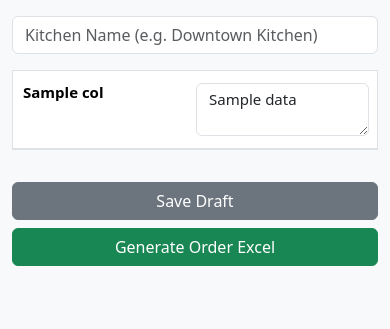
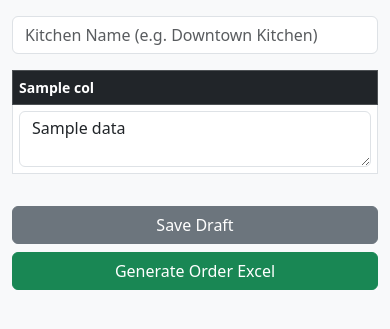
Before and after one commit to krishnakoushik-parimi/Kitchen-order-app, a Flask app: template templates/table.html in a window 390 px wide. Shown: the top 329 px of the page. Run offline with Flask 3, Linux system fonts and the light colour scheme; the template is opened without the code that fills it: most values are stand-ins (such as "Sample title", 1, 10 or a date in 2020); lists and menus that the app fills with data are empty.

Commit message:
fixed mobile readability bug

```diff
--- a/templates/table.html
+++ b/templates/table.html
@@ -4,106 +4,71 @@
     <title>Edit Quantities</title>
     <meta name="viewport" content="width=device-width, initial-scale=1">
 
-    <link
-      href="https://cdn.jsdelivr.net/npm/bootstrap@5.3.2/dist/css/bootstrap.min.css"
-      rel="stylesheet">
-      <style>
-        /* Make number inputs mobile-friendly */
-        .quantity-input {
-            min-height: 48px;        /* Finger friendly */
-            font-size: 16px;         /* Prevent zoom on iOS */
-            padding: 8px;
+    <link href="https://cdn.jsdelivr.net/npm/bootstrap@5.3.2/dist/css/bootstrap.min.css" rel="stylesheet">
+
+    <style>
+        /* =========================
+           TABLE BEHAVIOR (CRITICAL)
+        ========================== */
+        .wrap-table {
+            table-layout: fixed;      /* 🔥 force columns to shrink */
+            width: 100%;
         }
 
-        /* Force spinner buttons to show */
+        .wrap-table th,
+        .wrap-table td {
+            white-space: normal;
+            word-break: break-word;
+            vertical-align: middle;
+            padding: 8px;
+            font-size: 15px;
+        }
+
+        /* =========================
+           INPUTS & TEXTAREAS
+        ========================== */
+        .wrap-table input,
+        .wrap-table textarea {
+            width: 100%;
+            box-sizing: border-box;
+            font-size: 16px; /* prevents iOS zoom */
+        }
+
+        .quantity-input {
+            min-height: 44px;
+            padding: 6px;
+        }
+
+        .wrap-text {
+            resize: vertical;
+            min-height: 44px;
+            line-height: 1.3;
+            white-space: pre-wrap;
+        }
+
+        /* =========================
+           NUMBER SPINNER (MOBILE)
+        ========================== */
         input[type=number]::-webkit-inner-spin-button,
         input[type=number]::-webkit-outer-spin-button {
             opacity: 1;
-            height: auto;
-        }
-        /* Allow wrapping everywhere */
-        .wrap-table td,
-        .wrap-table th {
-            white-space: normal;     /* 🔥 KEY LINE */
-            word-break: break-word;
-            vertical-align: middle;
-            padding: 10px;
-            font-size: 15px;
         }
 
-        /* Text inputs expand nicely */
-        .wrap-table input[type=text] {
-            min-height: 44px;
-            font-size: 15px;
-        }
+        /* =========================
+           MOBILE TUNING
+        ========================== */
+        @media (max-width: 768px) {
+            .wrap-table th,
+            .wrap-table td {
+                font-size: 14px;
+                padding: 6px;
+            }
 
-        /* Number inputs remain tap-friendly */
-        .quantity-input {
-            min-height: 48px;
-            font-size: 16px;
-            padding: 8px;
-        }
-
-        /* Prevent iOS zoom */
-        input {
-            font-size: 16px;
-        }
-
-        /* Clean mobile spacing */
-        @media (max-width: 768px) {
-            .wrap-table td {
-                padding: 12px 8px;
+            .wrap-text {
+                min-height: 52px;
             }
         }
-        .wrap-text {
-            resize: vertical;
-            min-height: 44px;
-            font-size: 15px;
-            line-height: 1.3;
-            white-space: pre-wrap;     /* 🔥 wrap text */
-            word-break: break-word;
-        }
-
-        /* Mobile friendly */
-        @media (max-width: 768px) {
-            .wrap-text {
-                min-height: 60px;
-            }
-        }
-        /* Mobile stacking for table */
-        @media (max-width: 768px) {
-            .wrap-table thead {
-                display: none; /* hide header */
-            }
-            .wrap-table,
-            .wrap-table tbody,
-            .wrap-table tr,
-            .wrap-table td {
-                display: block;
-                width: 100%;
-            }
-            .wrap-table tr {
-                margin-bottom: 1rem;
-                border-bottom: 2px solid #dee2e6;
-            }
-            .wrap-table td {
-                text-align: left;
-                padding-left: 50%;
-                position: relative;
-                white-space: normal; /* enable wrapping */
-            }
-            .wrap-table td::before {
-                position: absolute;
-                top: 10px;
-                left: 10px;
-                width: 45%;
-                white-space: nowrap;
-                font-weight: bold;
-                content: attr(data-label);
-            }
-        }
-        </style>
-
+    </style>
 </head>
 
 <body class="bg-light">
@@ -129,6 +94,7 @@
         <input type="hidden" name="safe_columns" value="{{ column_map[col] }}">
     {% endfor %}
 
+    <!-- TABLE -->
     <div class="table-responsive">
         <table class="table table-bordered align-middle wrap-table">
             <thead class="table-dark">
@@ -143,7 +109,7 @@
             {% for row_index in range(data|length) %}
                 <tr>
                     {% for col in columns %}
-                        <td data-label="{{ col }}">
+                        <td>
                             {% if "quantity" in col|lower %}
                                 <input
                                     type="number"
@@ -152,7 +118,6 @@
                                     value="{{ data[row_index][col] }}"
                                     min="0"
                                     step="1">
-
                             {% else %}
                                 <textarea
                                     class="form-control wrap-text"
@@ -170,21 +135,13 @@
     <!-- Buttons -->
     <div class="row mt-3">
         <div class="col-md-4 col-sm-12 mb-2">
-            <button
-                type="submit"
-                name="action"
-                value="draft"
-                class="btn btn-secondary w-100">
+            <button type="submit" name="action" value="draft" class="btn btn-secondary w-100">
                 Save Draft
             </button>
         </div>
 
         <div class="col-md-4 col-sm-12">
-            <button
-                type="submit"
-                name="action"
-                value="generate"
-                class="btn btn-success w-100">
+            <button type="submit" name="action" value="generate" class="btn btn-success w-100">
                 Generate Order Excel
             </button>
         </div>
```
